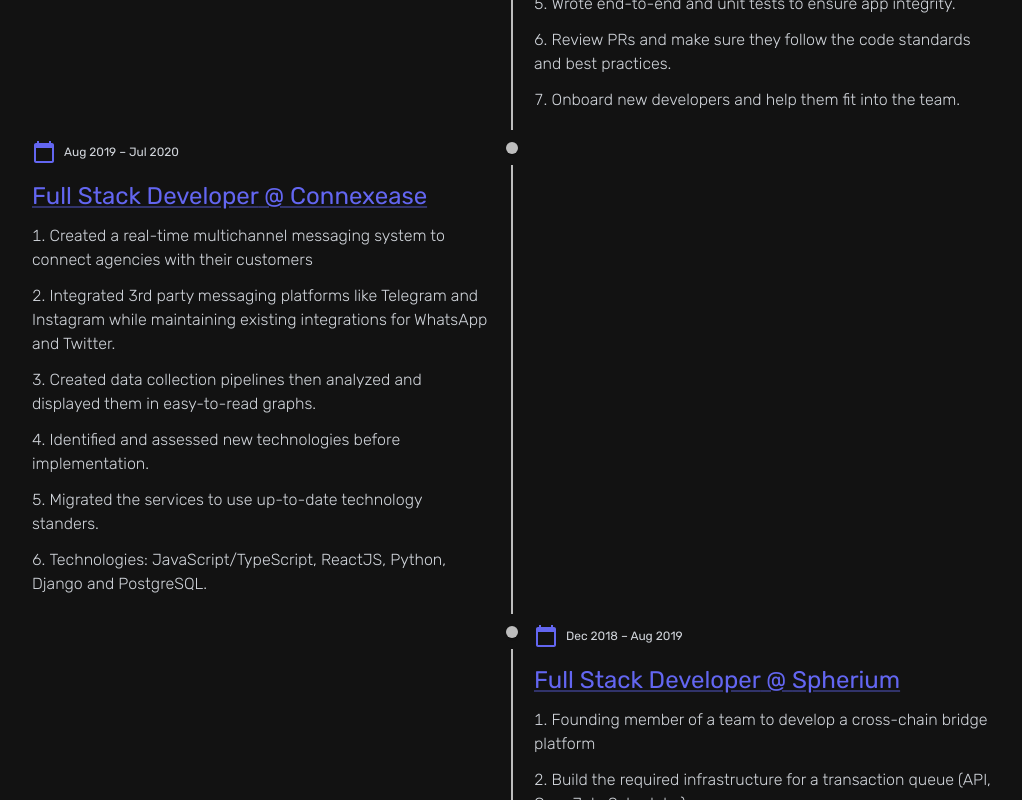
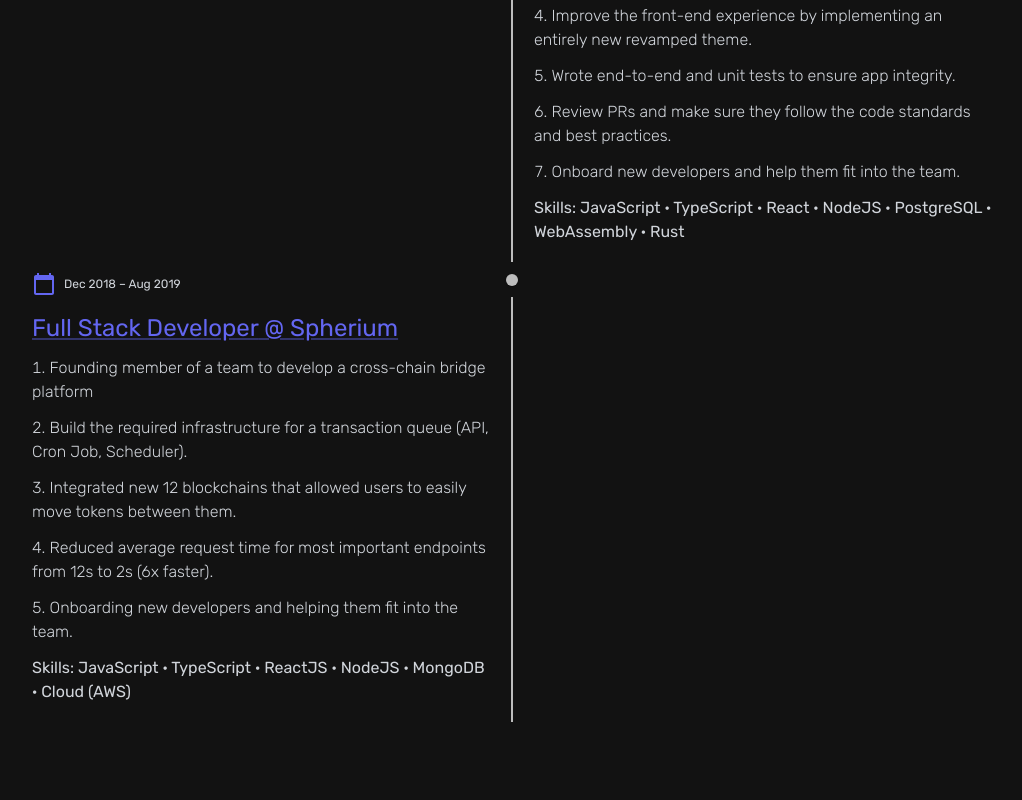
Before and after one commit to neuodev/portfolio, a Next.js app: page / in a window 1280 px wide. Shown: the part 2240-3040 px from the top of the page, without its empty margins (128-1150 px from the left). Built offline with nearby package versions, Linux system fonts and the light colour scheme.

Commit message:
feat: render tech skills releated to each job

```diff
--- a/components/Experience.tsx
+++ b/components/Experience.tsx
@@ -92,6 +92,9 @@ const Experience = () => {
                         dangerouslySetInnerHTML={{ __html: role }}
                       />
                     ))}
+                    <li className="text-left mb-3 leading-relaxed text-sm lg:text-base">
+                      Skills: {ex.skils.join(" · ")}
+                    </li>
                   </ul>
                 </TimelineContent>
               </TimelineItem>
--- a/json/me.json
+++ b/json/me.json
@@ -58,7 +58,8 @@
         "Adding new features, responding to issues, reviewing pull requests, refactoring the codebase, writing tests, and improving documentation.",
         "Migrated the project to TypeScript, reduced package size, and added headless browser support.",
         "Getting more adaption to the project by creating online documentation, lunching a landing page, and interacting with the community."
-      ]
+      ],
+      "skils": ["JavaScript", "TypeScript", "Cypress", "Playwright"]
     },
     {
       "company": {
@@ -74,7 +75,8 @@
         "Improve the CI/CD speed (IPFS, Selective CI/CD Script Runner).",
         "Took the initiative to introduce end-to-end testing to our code base.",
         "Increase the backend syncing speed by 50x (from 50s to 1s)."
-      ]
+      ],
+      "skils": ["TypeScript", "ReactJS", "Cypress", "IndexedDB"]
     },
     {
       "company": {
@@ -82,7 +84,7 @@
         "website": "https://emurgo.io/",
         "about": "EMURGO is the official commercial arm and a founding entity of the Cardano blockchain."
       },
-      "period": "Jul 2020 – Present",
+      "period": "Jul 2021 – Present",
       "jobTitle": "Full Stack Developer",
       "roles": [
         "Develop public API to enable other developers to build their own dApps on top of Cardano and to serve more than 1 million active users.",
@@ -92,23 +94,15 @@
         "Wrote end-to-end and unit tests to ensure app integrity.",
         "Review PRs and make sure they follow the code standards and best practices.",
         "Onboard new developers and help them fit into the team."
-      ]
-    },
-    {
-      "company": {
-        "name": "Connexease",
-        "website": "https://connexease.com/en/home/",
-        "about": "Connexease is a real-time multichannel messaging system with more than 700 million messages. It connects agencies with their customers."
-      },
-      "period": "Aug 2019 – Jul 2020",
-      "jobTitle": "Full Stack Developer",
-      "roles": [
-        "Created a real-time multichannel messaging system to connect agencies with their customers",
-        "Integrated 3rd party messaging platforms like Telegram and Instagram while maintaining existing integrations for WhatsApp and Twitter.",
-        "Created data collection pipelines then analyzed and displayed them in easy-to-read graphs.",
-        "Identified and assessed new technologies before implementation.",
-        "Migrated the services to use up-to-date technology standers.",
-        "Technologies: JavaScript/TypeScript, ReactJS, Python, Django and PostgreSQL."
+      ],
+      "skils": [
+        "JavaScript",
+        "TypeScript",
+        "React",
+        "NodeJS",
+        "PostgreSQL",
+        "WebAssembly",
+        "Rust"
       ]
     },
     {
@@ -124,8 +118,15 @@
         "Build the required infrastructure for a transaction queue (API, Cron Job, Scheduler).",
         "Integrated new 12 blockchains that allowed users to easily move tokens between them.",
         "Reduced average request time for most important endpoints from 12s to 2s (6x faster).",
-        "Onboarding new developers and helping them fit into the team.",
-        "Technologies: JavaScript/TypeScript, ReactJS, NodeJS, MongoDB and Cloud (AWS)"
+        "Onboarding new developers and helping them fit into the team."
+      ],
+      "skils": [
+        "JavaScript",
+        "TypeScript",
+        "ReactJS",
+        "NodeJS",
+        "MongoDB",
+        "Cloud (AWS)"
       ]
     }
   ],
```
